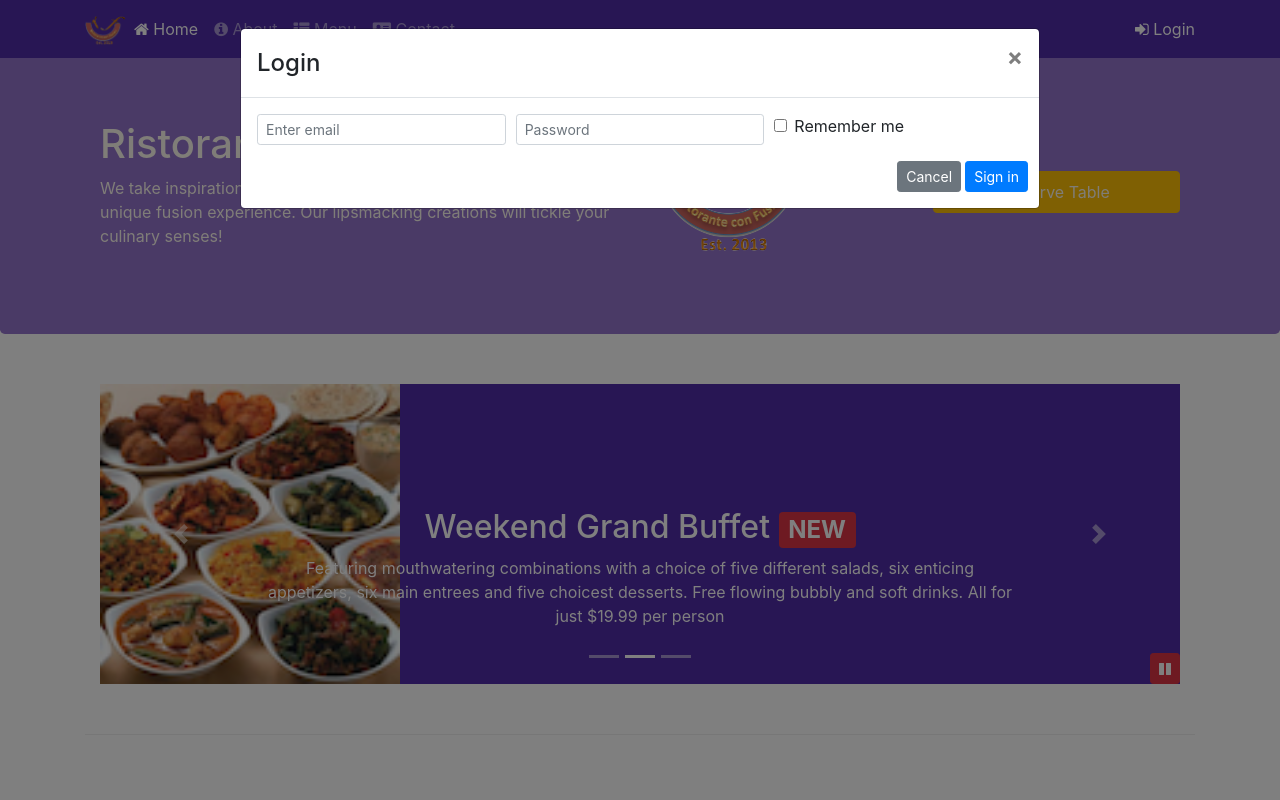
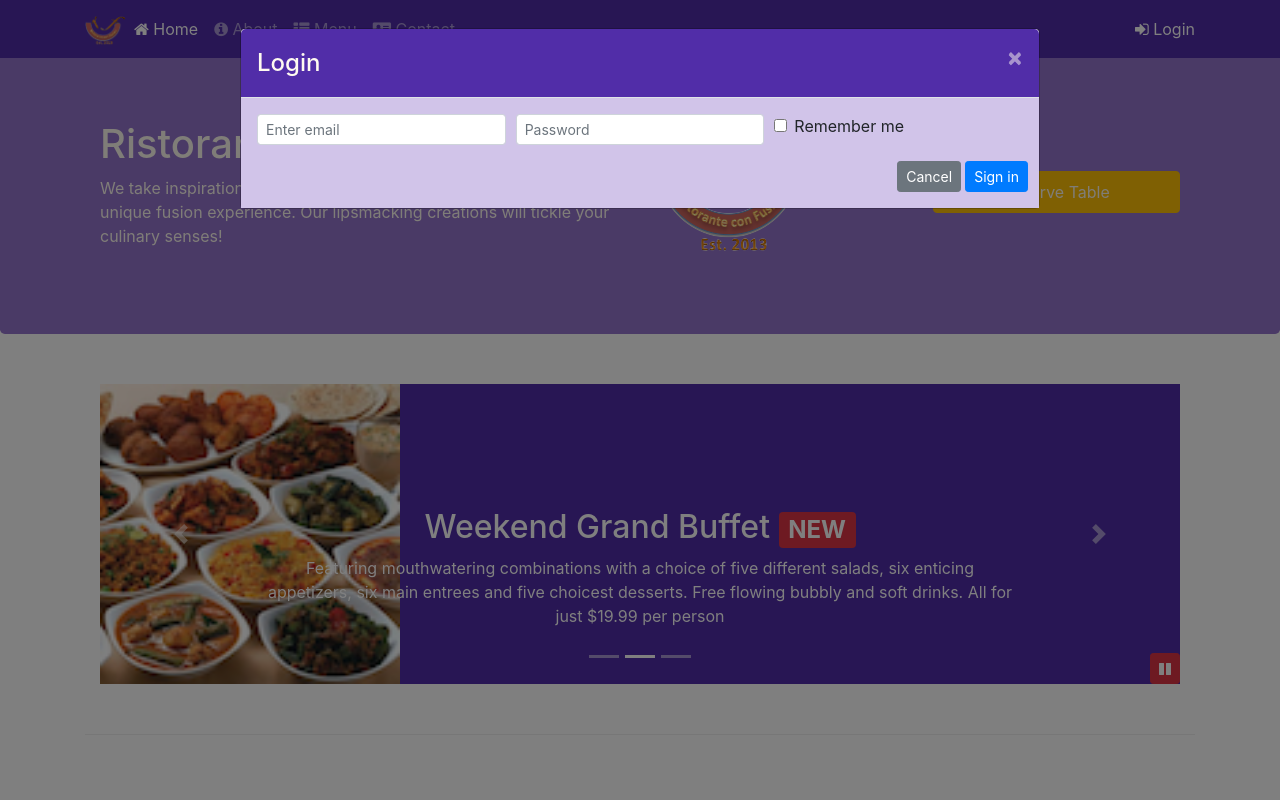
Before and after one commit to SrikanthReddyMallepally/Bootstrap-coursera, a website: page index.html in a window 1280 px wide. Both pictures are taken after a click on the link "Login". Shown: the top 800 px of the page. Drawn offline with nearby package versions, Linux system fonts and the light colour scheme.

Commit message:
Final Assignment-4

```diff
--- a/css/style.scss
+++ b/css/style.scss
@@ -65,3 +65,17 @@ body{
     position: absolute;
     bottom: 0px;
 }
+
+.modal {
+    .modal-header {
+        background-color: $background-dark;
+        color: floralwhite;
+
+        button {
+            color: floralwhite;
+        }
+    }
+    .modal-body {
+        background-color: $background-pale;
+    }
+}
--- a/index.html
+++ b/index.html
@@ -26,7 +26,7 @@
                         <li class="nav-item"><a class="nav-link " href="./contactus.html"><span class="fa fa-address-card fa-sm"></span> Contact</a></li>
                     </ul>
                     <span class="navbar-text">
-                        <a data-toggle="modal" data-target="#loginmodal">
+                        <a id="loginButton">
                             <span class="fa fa-sign-in"></span> Login
                         </a>
                 </div>
@@ -152,7 +152,7 @@
                     </div>
                     <div class="col-12 col-sm-3 align-self-center">
                         <a class="btn btn-warning bt-sm btn-block nav-link"
-                        data-toggle="modal" data-target="#reservationmodal" role="button">Reserve Table</a>
+                        id="reservationButton" role="button">Reserve Table</a>
                     </div>
                 </div>
             </div>
@@ -300,6 +300,7 @@
         <script src="node_modules/bootstrap/dist/js/bootstrap.min.js"></script>
         <script>
             $(document).ready(function(){
+
                 $('#mycarousel').carousel({ interval: 2000});
                 $("#carouselButton").click(function(){
                     if ($("#carouselButton").children("span").hasClass('fa-pause')) {
@@ -313,7 +314,16 @@
                         $("#carouselButton").children("span").addClass('fa-pause');
                     }
                 });
-            })
+
+                //assignment-4
+                $('#reservationButton').click(function(){
+                    $('#reservationmodal').modal('toggle');
+                });
+
+                $('#loginButton').click(function(){
+                    $('#loginmodal').modal('toggle');
+                });
+            });
         </script>
     </body>
 </html>
```
Also changed, not shown: css/style.css.
